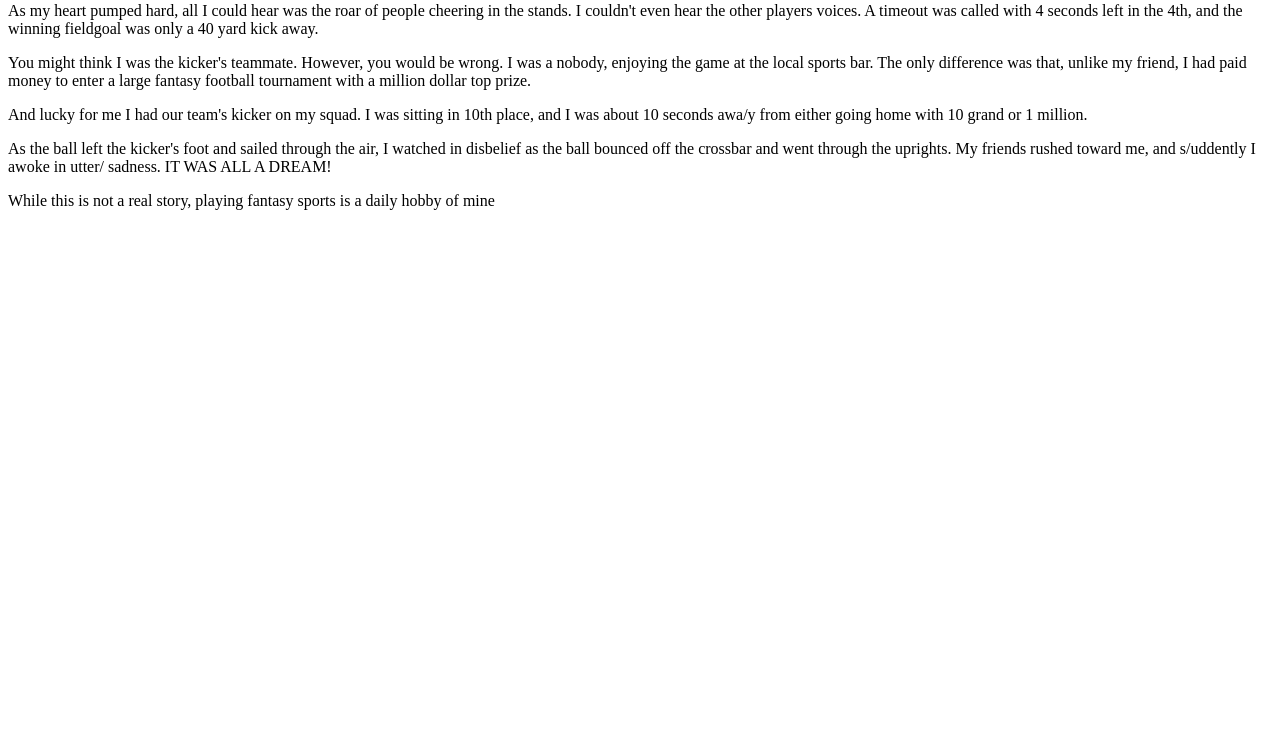
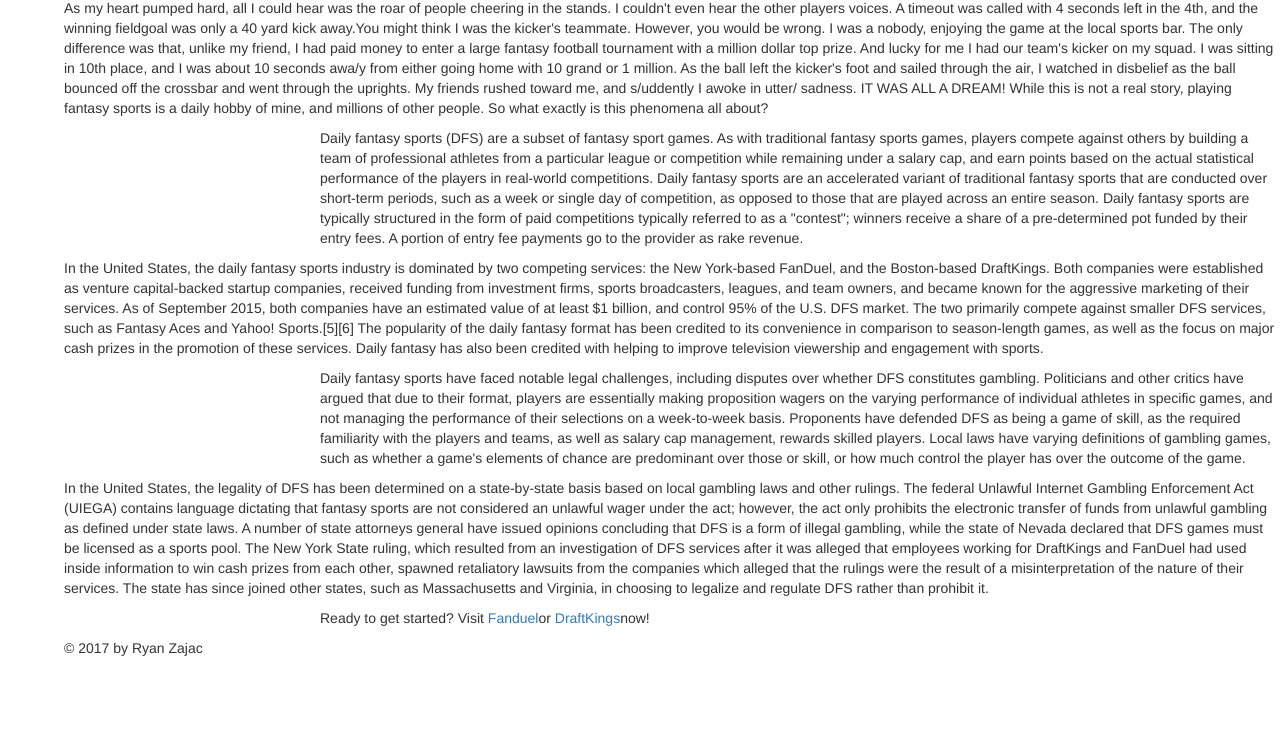
Before and after one commit to thewebgenie/html-me-something, a plain HTML site: page index.html in a window 1280 px wide. Shown: the part 65-800 px from the top of the page. Drawn offline with nearby package versions, Linux system fonts and the light colour scheme.

Commit message:
added style.css

```diff
--- a/index.html
+++ b/index.html
@@ -3,22 +3,28 @@
 <head>
 	<meta charset="UTF-8" />
 	<title>Document</title>
+	<link rel="stylesheet" type="text/css" href="node_modules/normalize.css/normalize.css">
+	<link href="https://maxcdn.bootstrapcdn.com/bootstrap/3.3.7/css/bootstrap.min.css" rel="stylesheet" integrity="sha384-BVYiiSIFeK1dGmJRAkycuHAHRg32OmUcww7on3RYdg4Va+PmSTsz/K68vbdEjh4u" crossorigin="anonymous">
+	<script src="https://maxcdn.bootstrapcdn.com/bootstrap/3.3.7/js/bootstrap.min.js" integrity="sha384-Tc5IQib027qvyjSMfHjOMaLkfuWVxZxUPnCJA7l2mCWNIpG9mGCD8wGNIcPD7Txa" crossorigin="anonymous"></script>
+	<link rel="stylesheet" type="text/css" href="style.css">
 </head>
 <body>
 	<article>
 		<header>
 			<h2>Ryan Zajac</h2>
 		</header>
-		<main>
-		<p>As my heart pumped hard, all I could hear was the roar of people cheering in the stands. I couldn't even hear the other players voices. A timeout was called with 4 seconds left in the 4th, and the winning fieldgoal was only a 40 yard kick away.</p>
-		<p>You might think I was the kicker's teammate.  However, you would be wrong. I was a nobody, enjoying the game at the local sports bar. The only difference was that, unlike my friend, I had paid money to enter a large fantasy football tournament with a million dollar top prize.</p>
-		<p>And lucky for me I had our team's kicker on my squad. I was sitting in 10th place, and I was about 10 seconds awa/y from either going home with 10 grand or 1 million.</p>
-		<p>As the ball left the kicker's foot and sailed through the air, I watched in disbelief as the ball bounced off the crossbar and went through the uprights. My friends rushed toward me, and s/uddently I awoke in utter/ sadness. IT WAS ALL A DREAM!</p>
-		<p>While this is not a real story, playing fantasy sports is a daily hobby of mine</p>
+		<p>As my heart pumped hard, all I could hear was the roar of people cheering in the stands. I couldn't even hear the other players voices. A timeout was called with 4 seconds left in the 4th, and the winning fieldgoal was only a 40 yard kick away.You might think I was the kicker's teammate.  However, you would be wrong. I was a nobody, enjoying the game at the local sports bar. The only difference was that, unlike my friend, I had paid money to enter a large fantasy football tournament with a million dollar top prize. And lucky for me I had our team's kicker on my squad. I was sitting in 10th place, and I was about 10 seconds awa/y from either going home with 10 grand or 1 million. As the ball left the kicker's foot and sailed through the air, I watched in disbelief as the ball bounced off the crossbar and went through the uprights. My friends rushed toward me, and s/uddently I awoke in utter/ sadness. IT WAS ALL A DREAM! While this is not a real story, playing fantasy sports is a daily hobby of mine, and millions of other people. So what exactly is this phenomena all about?</p>
+		<p>Daily fantasy sports (DFS) are a subset of fantasy sport games. As with traditional fantasy sports games, players compete against others by building a team of professional athletes from a particular league or competition while remaining under a salary cap, and earn points based on the actual statistical performance of the players in real-world competitions. Daily fantasy sports are an accelerated variant of traditional fantasy sports that are conducted over short-term periods, such as a week or single day of competition, as opposed to those that are played across an entire season. Daily fantasy sports are typically structured in the form of paid competitions typically referred to as a "contest"; winners receive a share of a pre-determined pot funded by their entry fees. A portion of entry fee payments go to the provider as rake revenue.</p>
+
+<p>In the United States, the daily fantasy sports industry is dominated by two competing services: the New York-based FanDuel, and the Boston-based DraftKings. Both companies were established as venture capital-backed startup companies, received funding from investment firms, sports broadcasters, leagues, and team owners, and became known for the aggressive marketing of their services. As of September 2015, both companies have an estimated value of at least $1 billion, and control 95% of the U.S. DFS market. The two primarily compete against smaller DFS services, such as Fantasy Aces and Yahoo! Sports.[5][6] The popularity of the daily fantasy format has been credited to its convenience in comparison to season-length games, as well as the focus on major cash prizes in the promotion of these services. Daily fantasy has also been credited with helping to improve television viewership and engagement with sports.</p>
+
+<p>Daily fantasy sports have faced notable legal challenges, including disputes over whether DFS constitutes gambling. Politicians and other critics have argued that due to their format, players are essentially making proposition wagers on the varying performance of individual athletes in specific games, and not managing the performance of their selections on a week-to-week basis. Proponents have defended DFS as being a game of skill, as the required familiarity with the players and teams, as well as salary cap management, rewards skilled players. Local laws have varying definitions of gambling games, such as whether a game's elements of chance are predominant over those or skill, or how much control the player has over the outcome of the game.</p>
+
+<p>In the United States, the legality of DFS has been determined on a state-by-state basis based on local gambling laws and other rulings. The federal Unlawful Internet Gambling Enforcement Act (UIEGA) contains language dictating that fantasy sports are not considered an unlawful wager under the act; however, the act only prohibits the electronic transfer of funds from unlawful gambling as defined under state laws. A number of state attorneys general have issued opinions concluding that DFS is a form of illegal gambling, while the state of Nevada declared that DFS games must be licensed as a sports pool. The New York State ruling, which resulted from an investigation of DFS services after it was alleged that employees working for DraftKings and FanDuel had used inside information to win cash prizes from each other, spawned retaliatory lawsuits from the companies which alleged that the rulings were the result of a misinterpretation of the nature of their services. The state has since joined other states, such as Massachusetts and Virginia, in choosing to legalize and regulate DFS rather than prohibit it.</p>
+<p>Ready to get started? Visit <a href="https://www.fanduel.com/" class="">Fanduel</a>or <a href="https://www.draftkings.com/" class="">DraftKings</a>now!</p>
 	</article>
-	</main>
 	<footer>
-
+		<p>&copy 2017 by Ryan Zajac</p>
 	</footer>
 </body>
 </html>
--- /dev/null
+++ b/style.css
@@ -0,0 +1,9 @@
+.cool {
+
+}
+p:nth-of-type(even) {
+	margin-left: 25%;
+}
+p:nth-of-type(odd) {
+	margin-left: 5%;
+}
```
